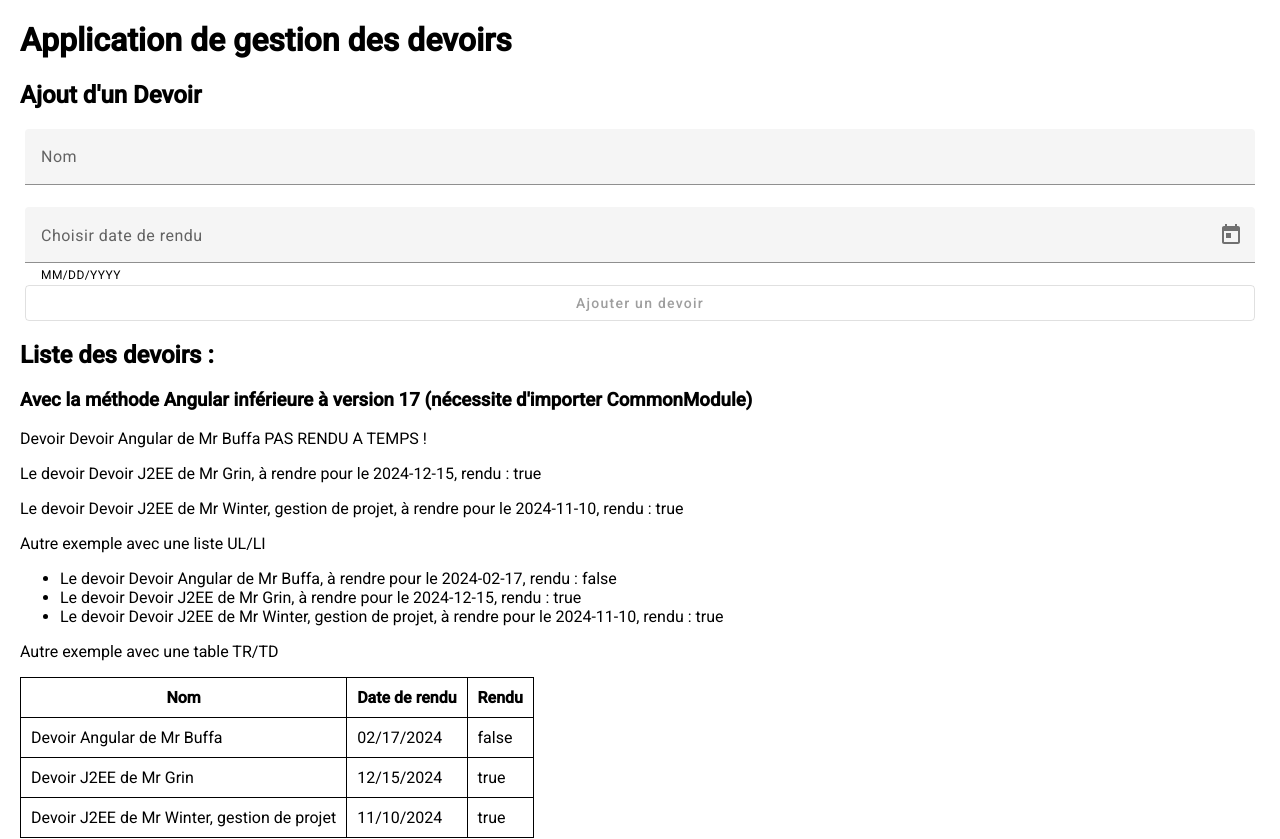
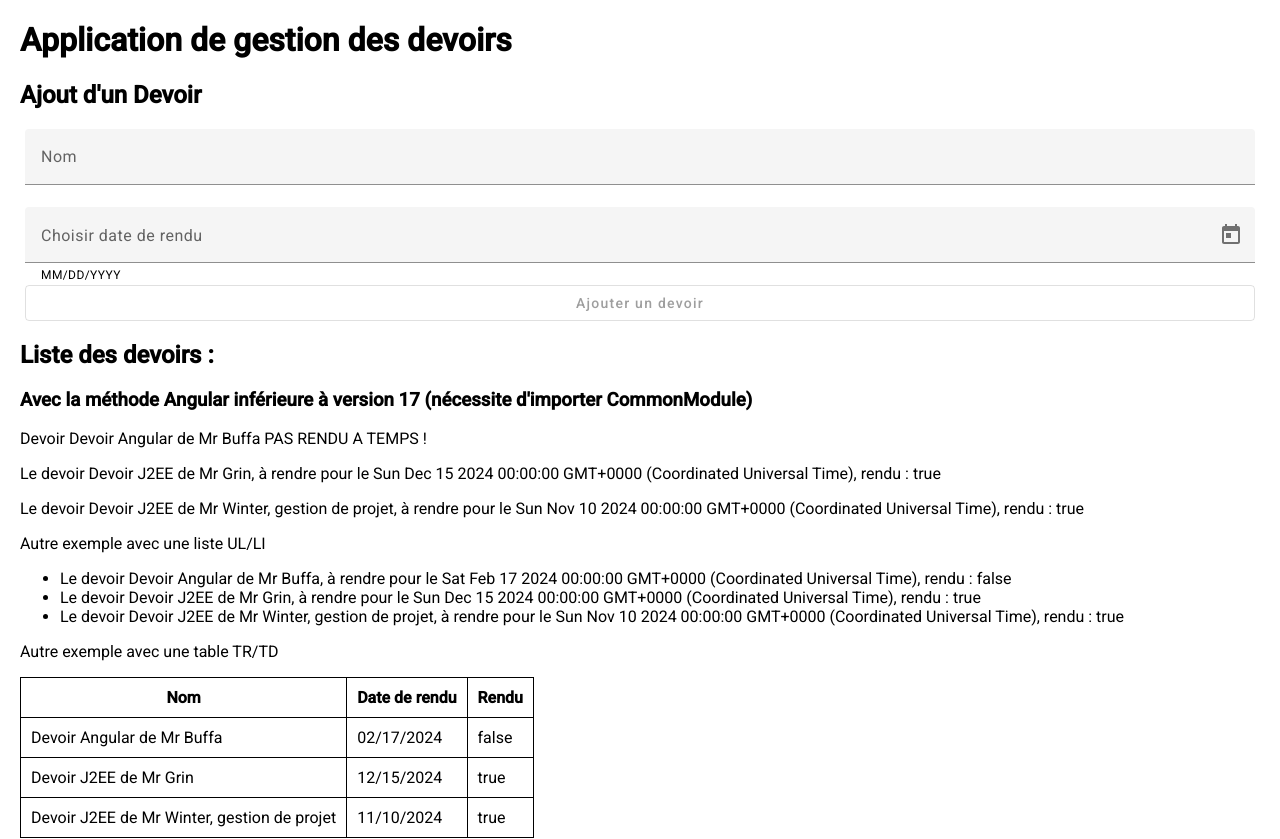
Before and after one commit to micbuffa/AngularFrontRabat2024, an Angular app: page / in a window 1280 px wide. Shown: the top 839 px of the page. Built offline with nearby package versions, Linux system fonts and the light colour scheme.

Commit message:
Avec modele Assignment

```diff
--- a/src/app/assignments/assignments.component.ts
+++ b/src/app/assignments/assignments.component.ts
@@ -9,6 +9,7 @@ import { MatFormFieldModule } from '@angular/material/form-field';
 import { MatButtonModule } from '@angular/material/button';
 import { MatDatepickerModule } from '@angular/material/datepicker';
 import { MatNativeDateModule } from '@angular/material/core';
+import { Assignment } from './assignment.model';
 @Component({
   selector: 'app-assignments',
   standalone: true,
@@ -24,20 +25,20 @@ export class AssignmentsComponent implements OnInit {
   nomDevoir = "";
   dateDeRendu!:string;
 
-  assignments = [
+  assignments:Assignment[] = [
     {
       nom:"Devoir Angular de Mr Buffa",
-      dateDeRendu: "2024-02-17",
+      dateDeRendu: new Date("2024-02-17"),
       rendu: false
     },
     {
       nom:"Devoir J2EE de Mr Grin",
-      dateDeRendu: "2024-12-15",
+      dateDeRendu: new Date("2024-12-15"),
       rendu: true
     },
     {
       nom:"Devoir J2EE de Mr Winter, gestion de projet",
-      dateDeRendu: "2024-11-10",
+      dateDeRendu: new Date("2024-11-10"),
       rendu: true
     }
   ];
@@ -62,7 +63,7 @@ export class AssignmentsComponent implements OnInit {
 
     let nouvelAssignment = {
       nom: this.nomDevoir,
-      dateDeRendu: this.dateDeRendu,
+      dateDeRendu: new Date(this.dateDeRendu),
       rendu: false
     };
 
```
Also changed, not shown: src/app/assignments/assignment.model.ts (added, +11 -0 lines).
